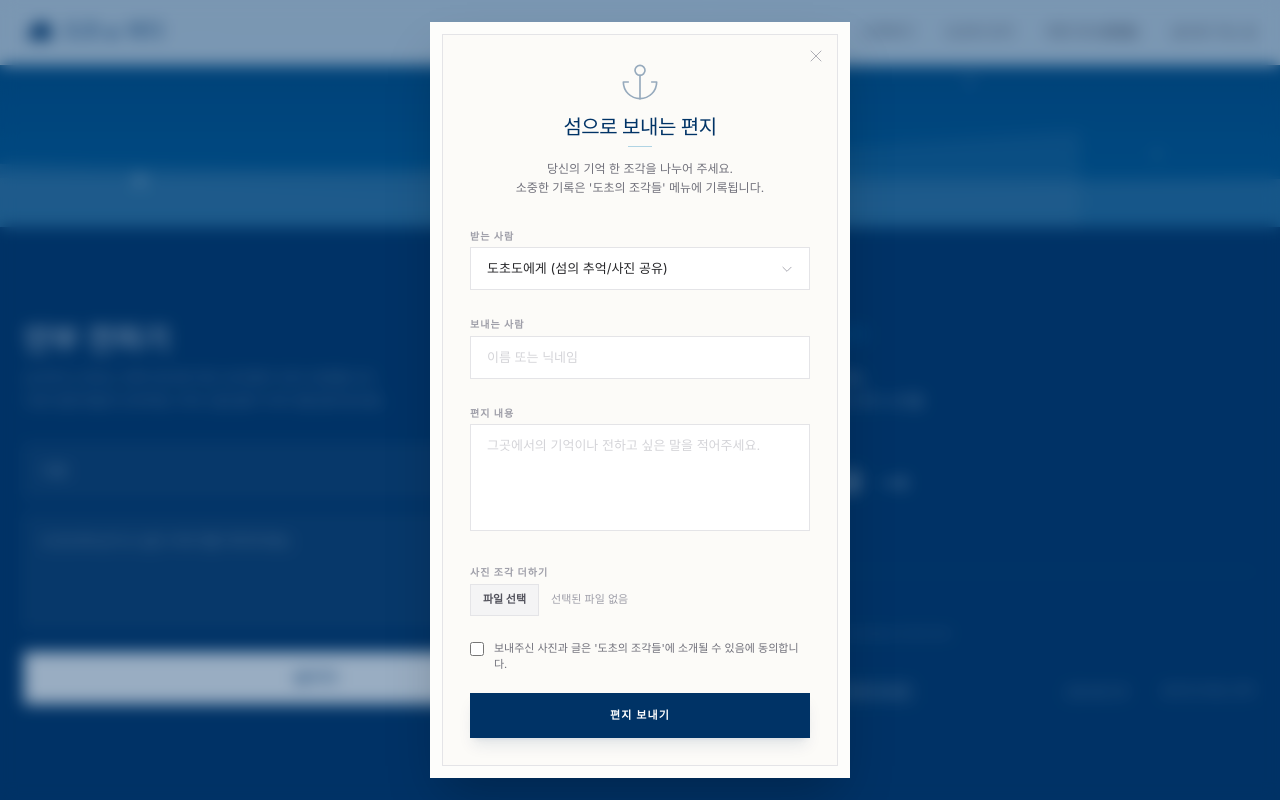
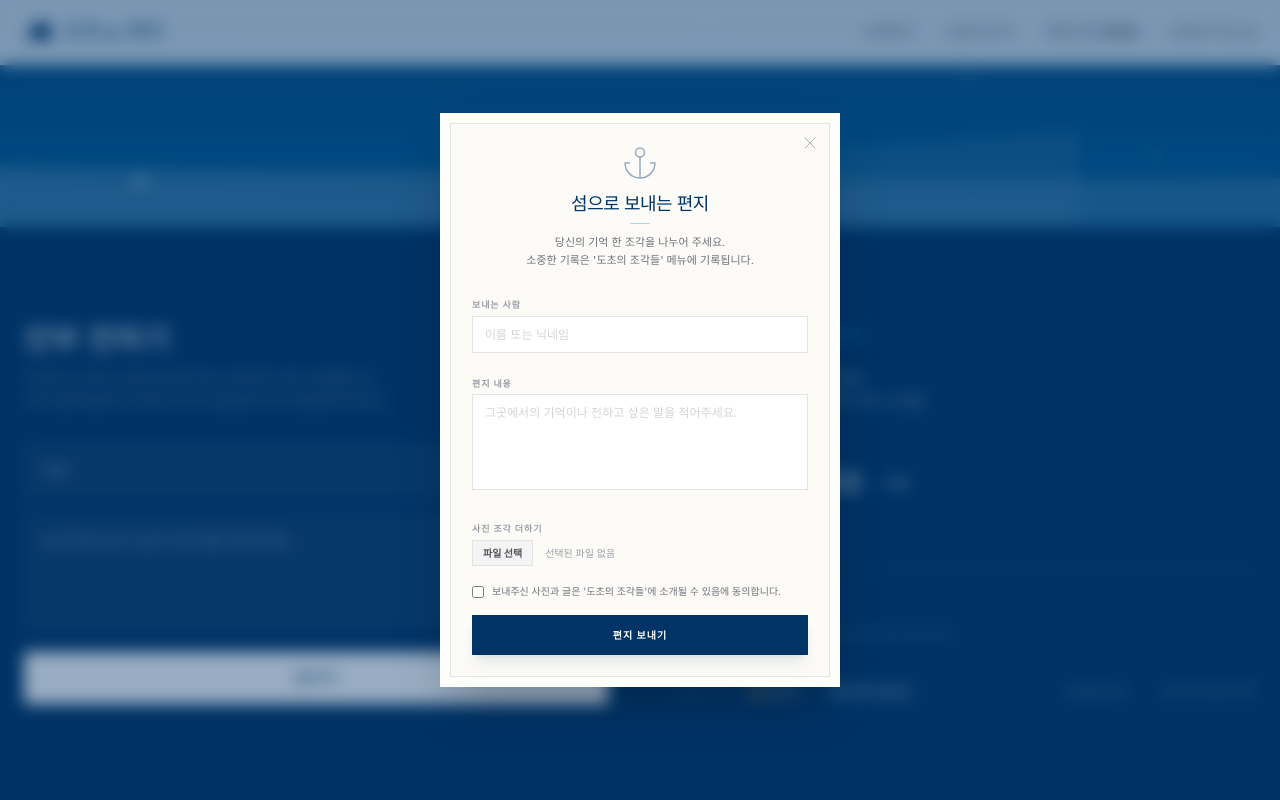
Before and after one commit to ileilo1215-ship-it/docho, a Next.js app: page / in a window 1280 px wide. Both pictures are taken after a click on the button "섬으로 보내는 편지". Shown: the part 6007-6807 px from the top of the page. Built offline with nearby package versions, Linux system fonts and the light colour scheme; a web font is replaced by a local one.

Commit message:
fix: simplified postcard UI and reliable mailto submission

```diff
--- a/src/components/PostcardModal.tsx
+++ b/src/components/PostcardModal.tsx
@@ -9,7 +9,6 @@ interface PostcardModalProps {
 
 export default function PostcardModal({ isOpen, onClose }: PostcardModalProps) {
   const [isSubmitted, setIsSubmitted] = useState(false);
-  const [recipient, setRecipient] = useState("도초도에게");
   const [sender, setSender] = useState("");
   const [content, setContent] = useState("");
   const [fileName, setFileName] = useState("");
@@ -21,11 +20,9 @@ export default function PostcardModal({ isOpen, onClose }: PostcardModalProps) {
       document.body.style.overflow = "hidden";
     } else {
       document.body.style.overflow = "unset";
-      // Reset state when closing after submission
       if (isSubmitted) {
         setTimeout(() => {
           setIsSubmitted(false);
-          setRecipient("도초도에게");
           setSender("");
           setContent("");
           setFileName("");
@@ -35,7 +32,7 @@ export default function PostcardModal({ isOpen, onClose }: PostcardModalProps) {
     }
   }, [isOpen, isSubmitted]);
 
-  const handleSubmit = async (e: React.FormEvent<HTMLFormElement>) => {
+  const handleSubmit = (e: React.FormEvent) => {
     e.preventDefault();
 
     if (!sender || !content || !agreed) {
@@ -43,28 +40,16 @@ export default function PostcardModal({ isOpen, onClose }: PostcardModalProps) {
       return;
     }
 
-    const formData = new FormData(e.currentTarget);
+    // Construct mailto link as a reliable fallback
+    const subject = encodeURIComponent(`[도초바다] 새로운 편지가 도착했습니다 - ${sender}`);
+    const body = encodeURIComponent(`보낸 사람: ${sender}\n\n내용:\n${content}\n\n(참고: 첨부하신 사진은 메일 앱에서 별도로 첨부해 주세요.)`);
+    const mailtoLink = `mailto:ileilo1215@gmail.com?subject=${subject}&body=${body}`;
 
-    try {
-      const response = await fetch("https://formsubmit.co/ajax/ileilo1215@gmail.com", {
-        method: "POST",
-        body: formData,
-        headers: {
-          'Accept': 'application/json'
-        }
-      });
+    // Open mail client
+    window.location.href = mailtoLink;
 
-      if (response.ok) {
-        setIsSubmitted(true);
-      } else {
-        const errorData = await response.json();
-        console.error("FormSubmit Error:", errorData);
-        alert(`전송 실패: ${errorData.message || "알 수 없는 오류"}\n(메일함에서 인증 메일을 먼저 확인해 주세요!)`);
-      }
-    } catch (error) {
-      console.error("Submission Error:", error);
-      alert("연결 오류가 발생했습니다. 네트워크 상태를 확인하거나 잠시 후 다시 시도해 주세요.");
-    }
+    // Show success state
+    setIsSubmitted(true);
   };
 
   const handleFileChange = (e: React.ChangeEvent<HTMLInputElement>) => {
@@ -84,17 +69,17 @@ export default function PostcardModal({ isOpen, onClose }: PostcardModalProps) {
       />
 
       {/* Modal Container */}
-      <div className={`relative w-full max-w-[420px] bg-[#FCFBF8] shadow-2xl transition-all duration-500 ease-out transform ${isOpen ? 'scale-100 opacity-100' : 'scale-95 opacity-0'}`}>
+      <div className={`relative w-full max-w-[400px] bg-[#FCFBF8] shadow-2xl transition-all duration-500 ease-out transform ${isOpen ? 'scale-100 opacity-100' : 'scale-95 opacity-0'}`}>
         {/* Postcard Border Decorative */}
-        <div className="absolute inset-0 border-[12px] border-white/50 pointer-events-none" />
-        <div className="absolute inset-3 border border-zinc-200 pointer-events-none" />
+        <div className="absolute inset-0 border-[10px] border-white/50 pointer-events-none" />
+        <div className="absolute inset-2.5 border border-zinc-200 pointer-events-none" />
 
-        <div className="relative p-8 md:p-10">
+        <div className="relative p-6 md:p-8">
           {/* Close Button */}
           <button
             type="button"
             onClick={onClose}
-            className="absolute top-4 right-4 p-2 text-zinc-400 hover:text-ocean-deep transition-colors z-10"
+            className="absolute top-3 right-3 p-2 text-zinc-400 hover:text-ocean-deep transition-colors z-10"
           >
             <svg className="w-5 h-5" fill="none" stroke="currentColor" viewBox="0 0 24 24">
               <path strokeLinecap="round" strokeLinejoin="round" strokeWidth={1} d="M6 18L18 6M6 6l12 12" />
@@ -102,9 +87,9 @@ export default function PostcardModal({ isOpen, onClose }: PostcardModalProps) {
           </button>
 
           {!isSubmitted ? (
-            <div className="space-y-6">
+            <div className="space-y-5">
               {/* Header */}
-              <div className="text-center space-y-3">
+              <div className="text-center space-y-2.5">
                 <div className="flex justify-center">
                   <svg
                     viewBox="0 0 24 24"
@@ -113,7 +98,7 @@ export default function PostcardModal({ isOpen, onClose }: PostcardModalProps) {
                     strokeWidth="1"
                     strokeLinecap="round"
                     strokeLinejoin="round"
-                    className="w-10 h-10 text-ocean-deep opacity-40"
+                    className="w-9 h-9 text-ocean-deep opacity-40"
                   >
                     <circle cx="12" cy="5" r="3" />
                     <line x1="12" y1="22" x2="12" y2="8" />
@@ -121,10 +106,10 @@ export default function PostcardModal({ isOpen, onClose }: PostcardModalProps) {
                   </svg>
                 </div>
                 <div className="space-y-1">
-                  <h2 className="text-xl font-serif text-ocean-deep tracking-tight">섬으로 보내는 편지</h2>
-                  <div className="h-px w-6 bg-ocean-shallow/30 mx-auto" />
+                  <h2 className="text-lg font-serif text-ocean-deep tracking-tight">섬으로 보내는 편지</h2>
+                  <div className="h-px w-5 bg-ocean-shallow/30 mx-auto" />
                 </div>
-                <p className="text-zinc-500 text-[12px] font-sans leading-relaxed px-2">
+                <p className="text-zinc-500 text-[11px] font-sans leading-relaxed px-2">
                   당신의 기억 한 조각을 나누어 주세요. <br />
                   소중한 기록은 '도초의 조각들' 메뉴에 기록됩니다.
                 </p>
@@ -133,74 +118,48 @@ export default function PostcardModal({ isOpen, onClose }: PostcardModalProps) {
               {/* Form */}
               <form
                 onSubmit={handleSubmit}
-                className="space-y-5"
+                className="space-y-4"
               >
-                {/* FormSubmit Config */}
-                <input type="hidden" name="_captcha" value="false" />
-                <input type="hidden" name="_template" value="table" />
-                <input type="hidden" name="_subject" value={`[도초바다] 새로운 편지가 도착했습니다`} />
-
-                {/* Recipient Dropdown */}
-                <div className="space-y-1.5">
-                  <label className="text-[10px] font-bold text-zinc-400 uppercase tracking-widest">받는 사람</label>
-                  <div className="relative">
-                    <select
-                      name="받는사람"
-                      value={recipient}
-                      onChange={(e) => setRecipient(e.target.value)}
-                      className="w-full bg-white border border-zinc-200 p-2.5 px-4 text-[13px] font-sans text-zinc-800 appearance-none focus:outline-none focus:border-ocean-shallow transition-colors cursor-pointer"
-                    >
-                      <option value="도초도에게" className="text-zinc-800">도초도에게 (섬의 추억/사진 공유)</option>
-                      <option value="등대지기에게" className="text-zinc-800">등대지기에게 (건의/문의)</option>
-                    </select>
-                    <div className="absolute right-4 top-1/2 -translate-y-1/2 pointer-events-none text-zinc-400">
-                      <svg className="w-3.5 h-3.5" fill="none" stroke="currentColor" viewBox="0 0 24 24">
-                        <path strokeLinecap="round" strokeLinejoin="round" strokeWidth={1.5} d="M19 9l-7 7-7-7" />
-                      </svg>
-                    </div>
-                  </div>
-                </div>
-
                 {/* Sender Input */}
-                <div className="space-y-1.5">
-                  <label className="text-[10px] font-bold text-zinc-400 uppercase tracking-widest">보내는 사람</label>
+                <div className="space-y-1">
+                  <label className="text-[9px] font-bold text-zinc-400 uppercase tracking-widest">보내는 사람</label>
                   <input
                     type="text"
                     name="보낸사람"
                     value={sender}
                     onChange={(e) => setSender(e.target.value)}
                     placeholder="이름 또는 닉네임"
-                    className="w-full bg-white border border-zinc-200 p-2.5 px-4 text-[13px] font-sans text-zinc-800 focus:outline-none focus:border-ocean-shallow transition-colors placeholder:text-zinc-300"
+                    className="w-full bg-white border border-zinc-200 p-2 px-3 text-[12px] font-sans text-zinc-800 focus:outline-none focus:border-ocean-shallow transition-colors placeholder:text-zinc-300"
                     required
                   />
                 </div>
 
                 {/* Content Textarea */}
-                <div className="space-y-1.5">
-                  <label className="text-[10px] font-bold text-zinc-400 uppercase tracking-widest">편지 내용</label>
+                <div className="space-y-1">
+                  <label className="text-[9px] font-bold text-zinc-400 uppercase tracking-widest">편지 내용</label>
                   <textarea
                     rows={4}
                     name="내용"
                     value={content}
                     onChange={(e) => setContent(e.target.value)}
                     placeholder="그곳에서의 기억이나 전하고 싶은 말을 적어주세요."
-                    className="w-full bg-white border border-zinc-200 p-2.5 px-4 text-[13px] font-sans text-zinc-800 focus:outline-none focus:border-ocean-shallow transition-colors resize-none placeholder:text-zinc-300 leading-relaxed"
+                    className="w-full bg-white border border-zinc-200 p-2 px-3 text-[12px] font-sans text-zinc-800 focus:outline-none focus:border-ocean-shallow transition-colors resize-none placeholder:text-zinc-300 leading-relaxed"
                     required
                   />
                 </div>
 
                 {/* File Upload */}
-                <div className="space-y-1.5">
-                  <label className="text-[10px] font-bold text-zinc-400 uppercase tracking-widest">사진 조각 더하기</label>
+                <div className="space-y-1">
+                  <label className="text-[9px] font-bold text-zinc-400 uppercase tracking-widest">사진 조각 더하기</label>
                   <div className="flex items-center gap-3">
                     <button
                       type="button"
                       onClick={() => fileInputRef.current?.click()}
-                      className="px-3 py-1.5 bg-zinc-100 hover:bg-zinc-200 text-zinc-600 text-[11px] font-bold transition-colors border border-zinc-200"
+                      className="px-2.5 py-1 bg-zinc-100 hover:bg-zinc-200 text-zinc-600 text-[10px] font-bold transition-colors border border-zinc-200"
                     >
                       파일 선택
                     </button>
-                    <span className="text-[11px] text-zinc-400 truncate max-w-[150px]">
+                    <span className="text-[10px] text-zinc-400 truncate max-w-[130px]">
                       {fileName || "선택된 파일 없음"}
                     </span>
                     <input
@@ -215,16 +174,16 @@ export default function PostcardModal({ isOpen, onClose }: PostcardModalProps) {
                 </div>
 
                 {/* Consent Checkbox */}
-                <div className="flex items-start gap-2.5 pt-1">
+                <div className="flex items-start gap-2 pt-0.5">
                   <input
                     type="checkbox"
                     id="consent"
                     checked={agreed}
                     onChange={(e) => setAgreed(e.target.checked)}
-                    className="mt-0.5 w-3.5 h-3.5 accent-ocean-deep border-zinc-300 rounded"
+                    className="mt-0.5 w-3 h-3 accent-ocean-deep border-zinc-300 rounded"
                     required
                   />
-                  <label htmlFor="consent" className="text-[11px] text-zinc-500 leading-normal cursor-pointer select-none">
+                  <label htmlFor="consent" className="text-[10px] text-zinc-500 leading-normal cursor-pointer select-none">
                     보내주신 사진과 글은 '도초의 조각들'에 소개될 수 있음에 동의합니다.
                   </label>
                 </div>
@@ -232,28 +191,28 @@ export default function PostcardModal({ isOpen, onClose }: PostcardModalProps) {
                 {/* Submit Button */}
                 <button
                   type="submit"
-                  className="w-full py-3.5 bg-ocean-deep text-white font-sans font-bold text-[11px] tracking-widest uppercase hover:bg-ocean-shallow transition-all duration-300 shadow-lg shadow-ocean-deep/10"
+                  className="w-full py-3 bg-ocean-deep text-white font-sans font-bold text-[10px] tracking-widest uppercase hover:bg-ocean-shallow transition-all duration-300 shadow-lg shadow-ocean-deep/10"
                 >
                   편지 보내기
                 </button>
               </form>
             </div>
           ) : (
-            <div className="py-12 text-center space-y-5 flex flex-col items-center animate-in fade-in zoom-in duration-500">
-              <div className="w-16 h-16 bg-ocean-shallow/10 rounded-full flex items-center justify-center mb-2">
-                <span className="text-3xl">🌊</span>
+            <div className="py-10 text-center space-y-4 flex flex-col items-center animate-in fade-in zoom-in duration-500">
+              <div className="w-14 h-14 bg-ocean-shallow/10 rounded-full flex items-center justify-center mb-1">
+                <span className="text-2xl">🌊</span>
               </div>
-              <h3 className="text-lg font-serif text-ocean-deep leading-relaxed">
+              <h3 className="text-base font-serif text-ocean-deep leading-relaxed">
                 당신의 편지가 도초도 바다에 <br />
                 무사히 띄워졌습니다
               </h3>
-              <p className="text-zinc-400 text-[11px] font-sans px-6">
+              <p className="text-zinc-400 text-[10px] font-sans px-4">
                 소중한 기억을 나눠주셔서 감사합니다.
               </p>
               <button
                 type="button"
                 onClick={onClose}
-                className="mt-4 px-6 py-2 border border-zinc-200 text-zinc-500 hover:text-ocean-deep hover:border-ocean-deep transition-all text-[10px] font-bold tracking-widest uppercase"
+                className="mt-3 px-5 py-2 border border-zinc-200 text-zinc-500 hover:text-ocean-deep hover:border-ocean-deep transition-all text-[9px] font-bold tracking-widest uppercase"
               >
                 닫기
               </button>
```
